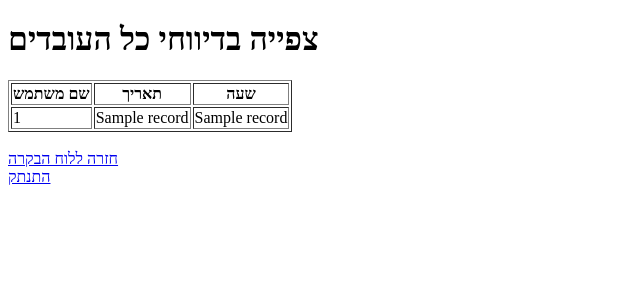
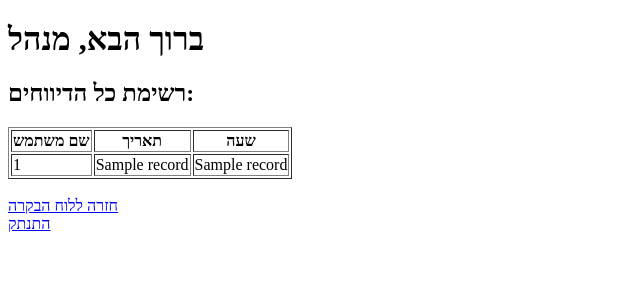
Before and after one commit to Yoad200/worktime-system, a Flask app: template templates/admin.html in a window 1280 px wide. Shown: the top 300 px of the page, without its empty margins (0-640 px from the left). Run offline with Flask 3, Linux system fonts and the light colour scheme; the template is opened without the code that fills it: most values are stand-ins (such as "Sample title", 1, 10 or a date in 2020).

Commit message:
Update admin.html

```diff
--- a/templates/admin.html
+++ b/templates/admin.html
@@ -2,10 +2,11 @@
 <html lang="he">
 <head>
     <meta charset="UTF-8">
-    <title>דיווחי עובדים - מנהל</title>
+    <title>מסך ניהול - דיווחי עובדים</title>
 </head>
 <body>
-    <h1>צפייה בדיווחי כל העובדים</h1>
+    <h1>ברוך הבא, מנהל</h1>
+    <h2>רשימת כל הדיווחים:</h2>
 
     {% if records %}
         <table border="1">
@@ -15,15 +16,15 @@
                 <th>שעה</th>
             </tr>
             {% for record in records %}
-                <tr>
-                    <td>{{ record[0] }}</td>
-                    <td>{{ record[1] }}</td>
-                    <td>{{ record[2] }}</td>
-                </tr>
+            <tr>
+                <td>{{ record[0] }}</td>
+                <td>{{ record[1] }}</td>
+                <td>{{ record[2] }}</td>
+            </tr>
             {% endfor %}
         </table>
     {% else %}
-        <p>אין דיווחים במערכת.</p>
+        <p>אין דיווחים להצגה.</p>
     {% endif %}
 
     <br>
```
